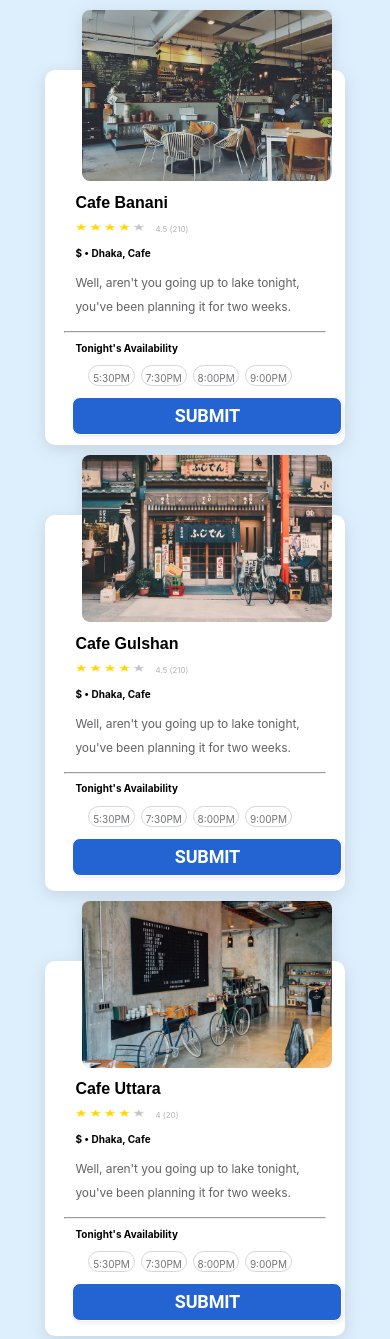
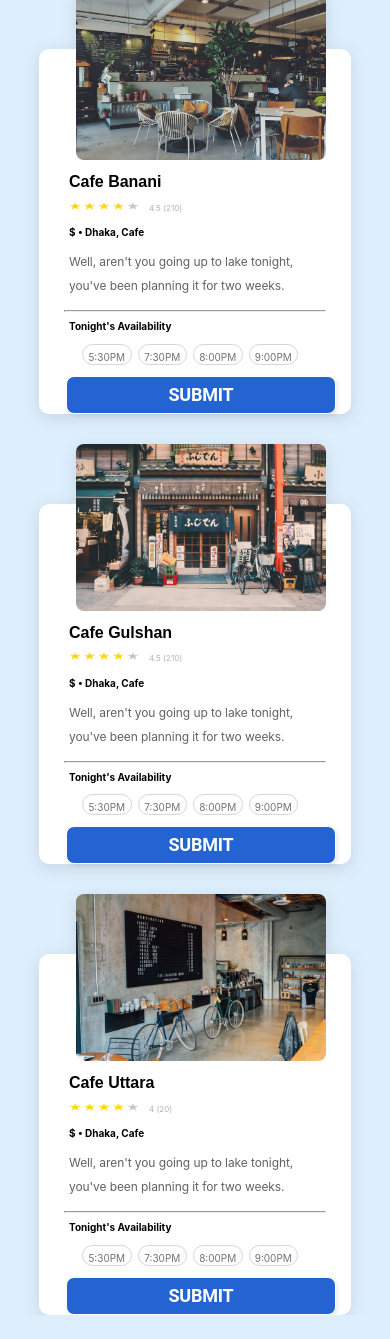
Before and after one commit to Gustavo-S-Nascimento/Hotel-card, a plain HTML site: page index.html in a window 390 px wide. Shown: the top 1339 px of the page. After the commit the page ends 1315 px from the top, so only its background shows below. Drawn offline with Linux system fonts and the light colour scheme; a script that the page names is missing; a web font is replaced by a local one.

Commit message:
minor ajustment responsive

```diff
--- a/index.html
+++ b/index.html
@@ -10,15 +10,16 @@
 </head>
 
 <body>
+    <main>
         <div class="container">
             <div class="card">
-            <img src="imgs/0d84712074a7b24ba8b0394e48a8069e.jpg"
-                width="250px" class="img-principal" />
+                <img src="imgs/0d84712074a7b24ba8b0394e48a8069e.jpg" width="250px" class="img-principal" />
                 <h1>Cafe Banani</h1>
                 <img src="imgs/Rating.png" class="estrelinhas">
                 <p id="rating">4.5 (210)</p>
                 <h2 id="sub-tit">$ • Dhaka, Cafe</h2>
-            <p id="description">Well, aren't you going up to lake tonight, you've been planning it for two weeks.</p>
+                <p id="description">Well, aren't you going up to lake tonight, you've been planning it for two weeks.
+                </p>
                 <hr id="line">
                 <h2 id="sub-tit">Tonight's Availability</h2>
                 <ul>
@@ -32,13 +33,13 @@
         </div>
         <div class="container2">
             <div class="card2">
-            <img src="imgs/002daac6be9aa4119af005d1db279459.jpg"
-                width="250px" class="img-principal" />
+                <img src="imgs/002daac6be9aa4119af005d1db279459.jpg" width="250px" class="img-principal" />
                 <h1>Cafe Gulshan</h1>
                 <img src="imgs/Rating.png" class="estrelinhas">
                 <p id="rating">4.5 (210)</p>
                 <h2 id="sub-tit">$ • Dhaka, Cafe</h2>
-            <p id="description">Well, aren't you going up to lake tonight, you've been planning it for two weeks.</p>
+                <p id="description">Well, aren't you going up to lake tonight, you've been planning it for two weeks.
+                </p>
                 <hr id="line">
                 <h2 id="sub-tit">Tonight's Availability</h2>
                 <ul>
@@ -52,13 +53,13 @@
         </div>
         <div class="container3">
             <div class="card3">
-            <img src="imgs/9aaa3be51aab410212798b9bd277ddd3.jpg"
-                width="250px" class="img-principal" />
+                <img src="imgs/9aaa3be51aab410212798b9bd277ddd3.jpg" width="250px" class="img-principal" />
                 <h1>Cafe Uttara</h1>
                 <img src="imgs/Rating.png" class="estrelinhas">
                 <p id="rating">4 (20)</p>
                 <h2 id="sub-tit">$ • Dhaka, Cafe</h2>
-            <p id="description">Well, aren't you going up to lake tonight, you've been planning it for two weeks.</p>
+                <p id="description">Well, aren't you going up to lake tonight, you've been planning it for two weeks.
+                </p>
                 <hr id="line">
                 <h2 id="sub-tit">Tonight's Availability</h2>
                 <ul>
@@ -70,6 +71,7 @@
                 <input class="button" type="button" value="SUBMIT">
             </div>
         </div>
+    </main>
 </body>
 
 </html>
--- a/styles.css
+++ b/styles.css
@@ -24,23 +24,51 @@ body {
     flex-direction: column;
     justify-content: center;
     align-items: center;
-    height: 150vh;
-    gap: 70px;
+    gap: 4.375rem;
     font-size: 8px;
-    margin-top: 70px;
+    margin-top: 4.375rem;
+}
+
+main {
+    display: flex;
+    flex-direction: column;
+    gap: 5.625rem;
+    justify-content: center;
+    align-items: center;
+    height: 145vh;
 }
 
 .container {
     background-color: white;
-    width: 80%;
-    height: 500px;
+    width: 80vw;
+    height: 100vh;
     filter: drop-shadow(0px 4px 8px rgba(0, 0, 0, 0.10));
     margin: 0 auto;
     border-radius: 10px;
 }
 
-h1, h2, p {
-    margin-left: 30px;
+.container2 {
+    background-color: white;
+    width: 80vw;
+    height: 100vh;
+    filter: drop-shadow(0px 4px 8px rgba(0, 0, 0, 0.10));
+    margin: 0 auto;
+    border-radius: 10px;
+}
+
+.container3 {
+    background-color: white;
+    width: 80vw;
+    height: 100vh;
+    filter: drop-shadow(0px 4px 8px rgba(0, 0, 0, 0.10));
+    margin: 0 auto;
+    border-radius: 10px;
+}
+
+h1,
+h2,
+p {
+    margin-left: 1.875rem;
 }
 
 #rating {
@@ -142,34 +170,27 @@ li:hover {
     background: var(--light-blue);
 }
 
-.container2 {
-    background-color: white;
-    width: 80%;
-    height: 500px;
-    filter: drop-shadow(0px 4px 8px rgba(0, 0, 0, 0.10));
-    margin: 0 auto;
-    border-radius: 10px;
-}
-
-.container3 {
-    background-color: white;
-    width: 80%;
-    height: 500px;
-    filter: drop-shadow(0px 4px 8px rgba(0, 0, 0, 0.10));
-    margin: 0 auto;
-    border-radius: 10px;
-}
 
 @media (min-width: 961px) {
 
     body {
         flex-direction: row;
         gap: 15px;
-        margin-top: -130px;
+        height: 100vh;
+        margin: 0;
     }
 
-    .container, .container2, .container3 {
+    .container,
+    .container2,
+    .container3 {
         width: 320px;
         height: 400px;
     }
+
+    main {
+        flex-direction: row;
+        height: 1vh;
+    }
+
+
 }
```
Lines whose indentation alone changed are shown as unchanged.
